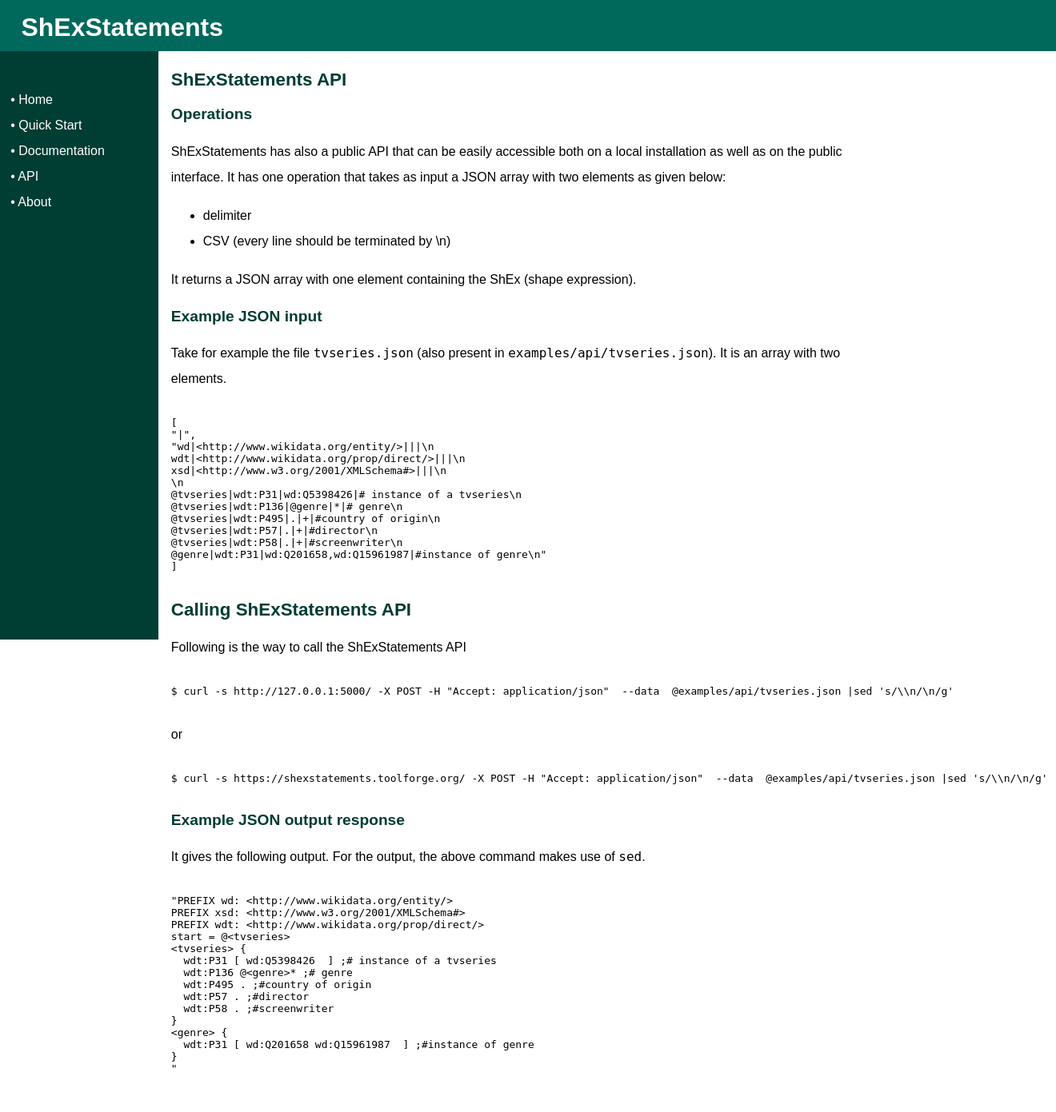
After one commit to johnsamuelwrites/ShExStatements, a Flask app: page /api in a window 1320 px wide. The commit adds this page. Shown: the whole page at 80% size. Run offline with Flask 2, Linux system fonts and the light colour scheme.

Commit message:
Add API documentation

```diff
--- a/app.py
+++ b/app.py
@@ -36,6 +36,10 @@ def quickstart():
 def about():
   return render_template('about.html')
 
+@app.route('/api')
+def api():
+  return render_template('api.html')
+
 @app.route('/docs')
 def docs():
   return render_template('docs.html')
--- /dev/null
+++ b/templates/api.html
@@ -0,0 +1,69 @@
+{% extends "base.html" %}
+
+{% block content %}
+<div class="section">
+        <h2>ShExStatements API</h2>
+
+        <h3>Operations</h3>
+        <p>ShExStatements has also a public API that can be easily accessible both on a local installation as well as on the public interface. It has one operation that takes as input a JSON array with two elements as given below:</p>
+        <ul>
+          <li>delimiter</li>
+          <li>CSV (every line should be terminated by \n)</li>
+        </ul>
+        <p>It returns a JSON array with one element containing the ShEx (shape expression).</p>
+        <h3>Example JSON input</h3>
+        <p>Take for example the file <code>tvseries.json</code> (also present in <code>examples/api/tvseries.json</code>). It is an array with two elements.</p>
+<pre>
+<code>
+[
+"|",
+"wd|&lt;http://www.wikidata.org/entity/&gt;|||\n
+wdt|&lt;http://www.wikidata.org/prop/direct/&gt;|||\n
+xsd|&lt;http://www.w3.org/2001/XMLSchema#&gt;|||\n
+\n
+@tvseries|wdt:P31|wd:Q5398426|# instance of a tvseries\n
+@tvseries|wdt:P136|@genre|*|# genre\n
+@tvseries|wdt:P495|.|+|#country of origin\n
+@tvseries|wdt:P57|.|+|#director\n
+@tvseries|wdt:P58|.|+|#screenwriter\n
+@genre|wdt:P31|wd:Q201658,wd:Q15961987|#instance of genre\n"
+]
+</code>
+</pre>
+        <h2>Calling ShExStatements API</h2>
+        <p>Following is the way to call the ShExStatements API</p>
+<pre>
+<code>
+$ curl -s http://127.0.0.1:5000/ -X POST -H "Accept: application/json"  --data  @examples/api/tvseries.json |sed 's/\\n/\n/g'
+</code>
+</pre>
+<p>or</p>
+<pre>
+<code>
+$ curl -s https://shexstatements.toolforge.org/ -X POST -H "Accept: application/json"  --data  @examples/api/tvseries.json |sed 's/\\n/\n/g'
+</code>
+</pre>
+
+        <h3>Example JSON output response</h3>
+        <p>It gives the following output. For the output, the above command makes use of <code>sed</code>.</p>
+<pre>
+<code>
+"PREFIX wd: &lt;http://www.wikidata.org/entity/&gt;
+PREFIX xsd: &lt;http://www.w3.org/2001/XMLSchema#&gt;
+PREFIX wdt: &lt;http://www.wikidata.org/prop/direct/&gt;
+start = @&lt;tvseries&gt;
+&lt;tvseries&gt; {
+  wdt:P31 [ wd:Q5398426  ] ;# instance of a tvseries
+  wdt:P136 @&lt;genre&gt;* ;# genre
+  wdt:P495 . ;#country of origin
+  wdt:P57 . ;#director
+  wdt:P58 . ;#screenwriter
+}
+&lt;genre&gt; {
+  wdt:P31 [ wd:Q201658 wd:Q15961987  ] ;#instance of genre
+}
+"
+</code>
+</pre>
+
+{% endblock %}
--- a/templates/base.html
+++ b/templates/base.html
@@ -22,6 +22,7 @@
           <li><a href="./">Home</a></li>
           <li><a href="./quickstart">Quick Start</a></li>
           <li><a href="./docs">Documentation</a></li>
+          <li><a href="./api">API</a></li>
           <li><a href="./about">About</a> </li>
          </ul>
         </div>
```
